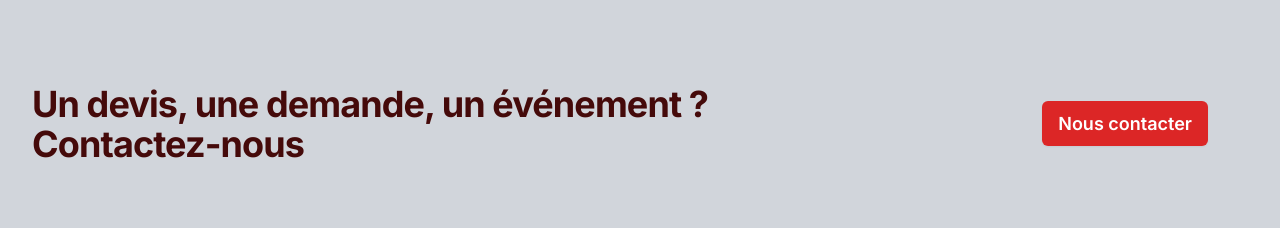
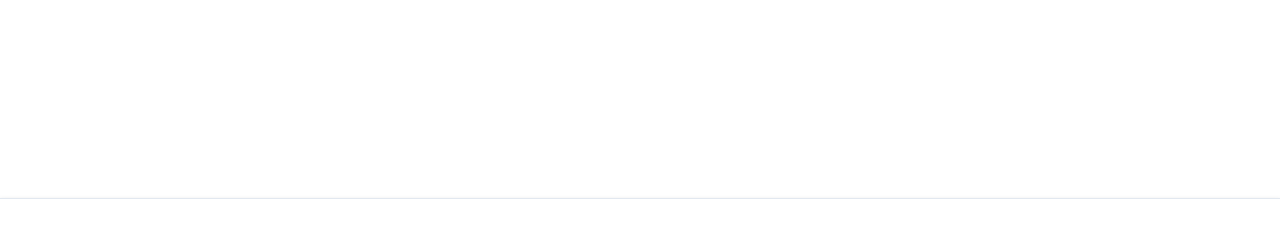
Before and after one commit to jolysnicolas1/passages-rennes, a Next.js app: page / in a window 1280 px wide. Shown: the part 2454-2682 px from the top of the page. Built offline with nearby package versions, Linux system fonts and the light colour scheme.

Commit message:
Comment banner content

```diff
--- a/app/Banner.tsx
+++ b/app/Banner.tsx
@@ -1,7 +1,7 @@
 export default function Banner() {
     return (
       <div className="bg-gray-300 py-32 space-y-12">
-        <div className="mx-auto max-w-7xl px-6 lg:flex lg:items-center lg:justify-between lg:px-8">
+        {/* <div className="mx-auto max-w-7xl px-6 lg:flex lg:items-center lg:justify-between lg:px-8">
           <h2 className="text-3xl font-bold tracking-tight text-red-950 sm:text-4xl">
             <p className="">Un devis, une demande, un événement ?</p>
             <p className="">Contactez-nous</p>
@@ -20,7 +20,7 @@
         <div className="mx-auto max-w-7xl px-6">
           <p className="italic text-white font-medium">Passages se dévoue à faire exister des événements qui vous ressemblent. Peu importe votre projet, nous sommes là pour vous assurer une prestation sur-mesure. Vous voulez organiser un mariage végétarien ? Un cocktail en plein-air, ou un banquet à la ferme ? Un repas d'entreprise en format gastronomique ? Un dîner privé, à six à la maison ou dans un cadre atypique ? Un catering adapté à toutes les restrictions alimentaires pour le tournage de votre film ? Suprendre des amis avec un brunch en formule omakase ? Un goûter d'anniversaire pour grands enfants amateurs de pâtisseries fines ? </p>
           <p className="italic text-white font-medium">Sur Rennes, en Bretagne, ou même plus loin, n'hésitez pas à prendre contact avec nous pour donner vie à vos projets. </p>
-        </div>
+        </div> */}
       </div>
     )
   }
```
